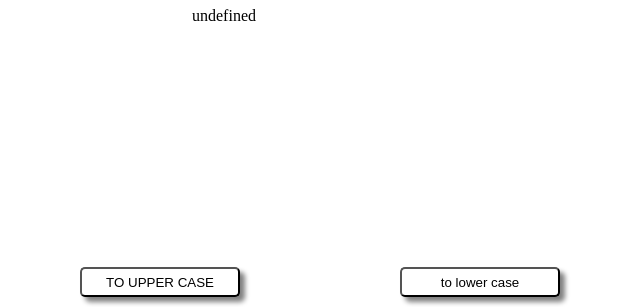
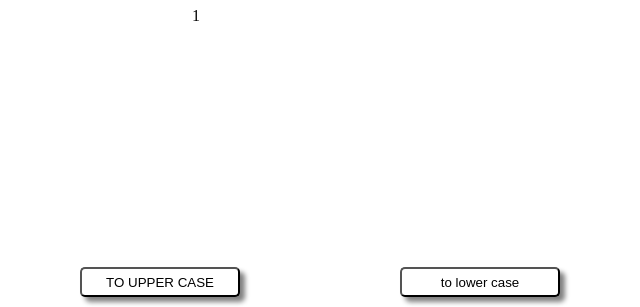
Before and after one commit to NetraWalekar/text_tool, a plain HTML site: page index.html in a window 1280 px wide. Both pictures are taken after a click on the button "word count". Shown: the part 339-646 px from the top of the page, 0-640 px from the left. Drawn offline with Linux system fonts and the light colour scheme.

Commit message:
files added

```diff
--- a/index.html
+++ b/index.html
@@ -80,7 +80,7 @@
         function wordCount(){
             const input_text =  document.getElementById("input-text").value
             const out = document.getElementById("output")
-            const res = input_text.split(" ").length3;
+            const res = input_text.split(" ").length;
             out.innerText=res
         }
     </script>
```
